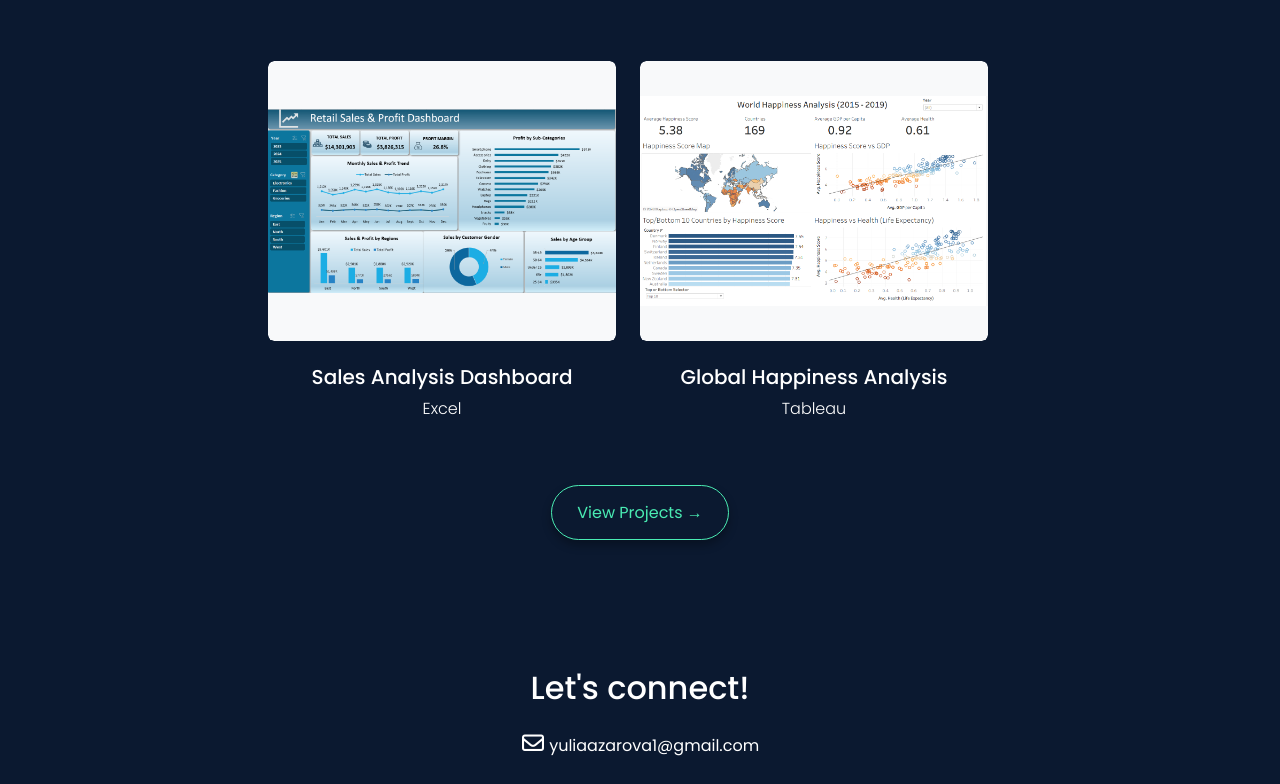
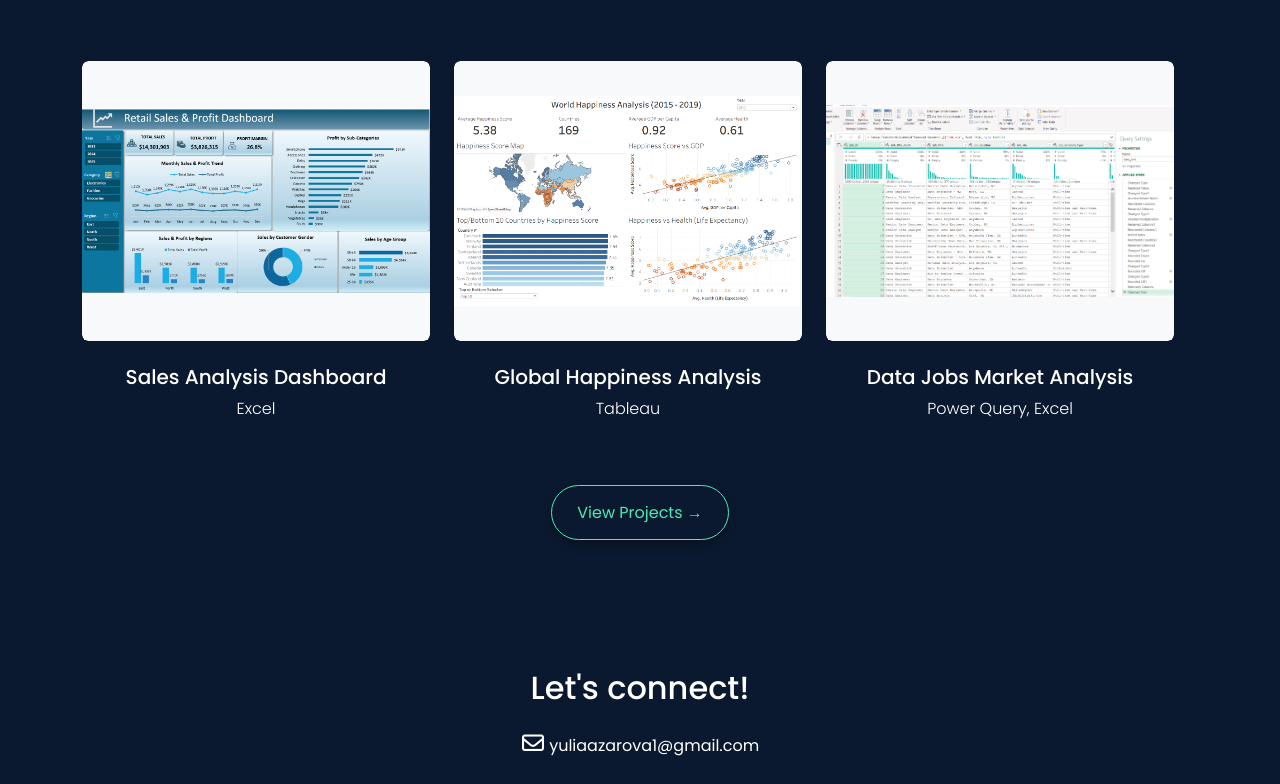
Before and after one commit to YuliaGrinenko/portfolio, a plain HTML site: page index.html in a window 1280 px wide. Shown: the part 1702-2486 px from the top of the page. Drawn offline with nearby package versions, Linux system fonts and the light colour scheme; a web font is replaced by a local one.

Commit message:
power query project added

```diff
--- a/index.html
+++ b/index.html
@@ -240,6 +240,27 @@
                 <p class="fw-light">Tableau</p>
               </div>
             </div>
+            <div class="col-md-4 mb-3">
+              <div class="project-container">
+                <img
+                  src="/images/power_query_project.png"
+                  class="project-image img-fluid rounded"
+                  alt="Data Jobs Analysis"
+                />
+              </div>
+              <div>
+                <h3 class="mt-4">
+                  <a
+                    href="https://github.com/YuliaGrinenko/Power-Query-Data-Jobs-Analysis"
+                    title="Power Query"
+                    target="_blank"
+                    class="project-link"
+                    >Data Jobs Market Analysis</a
+                  >
+                </h3>
+                <p class="fw-light">Power Query, Excel</p>
+              </div>
+            </div>
           </div>
         </div>
         <div class="my-5">
```
